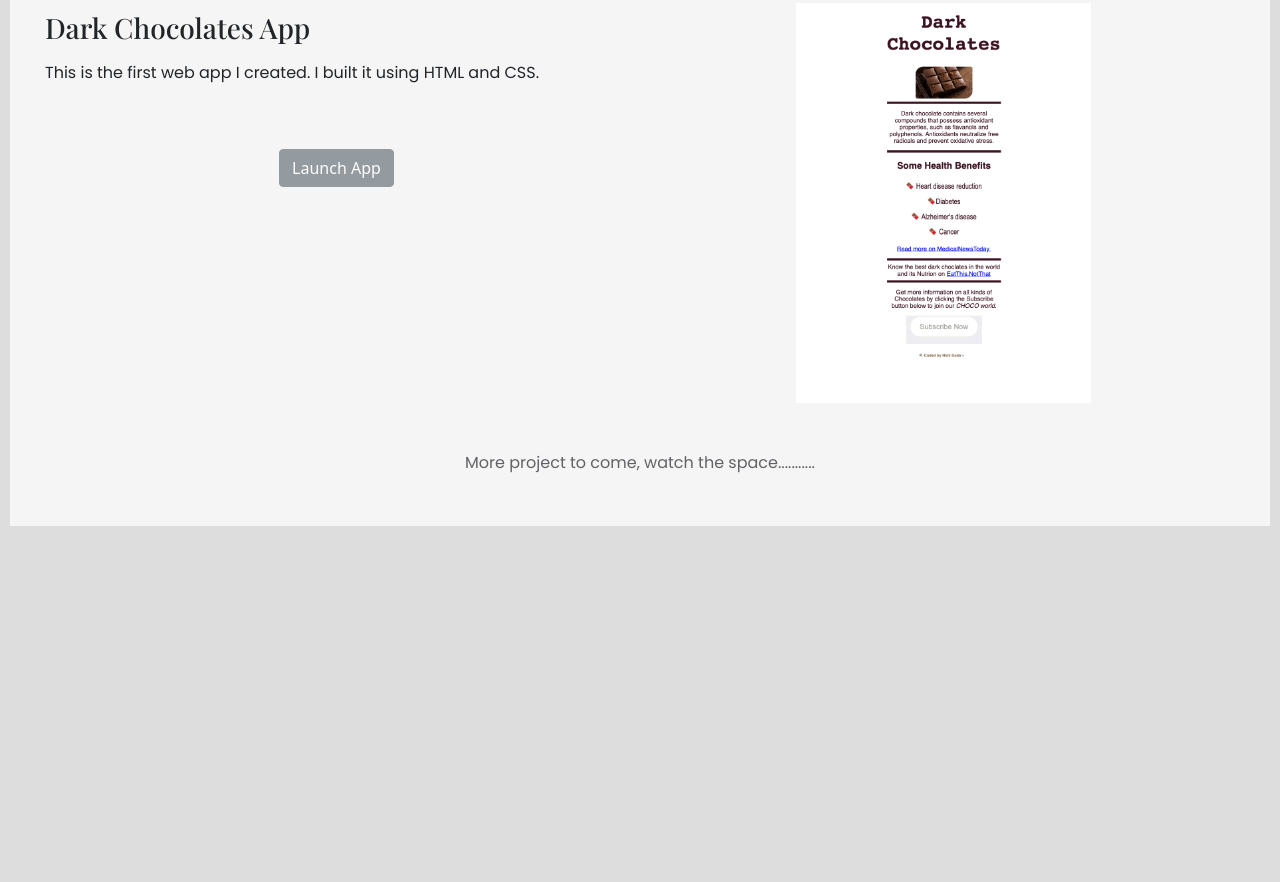
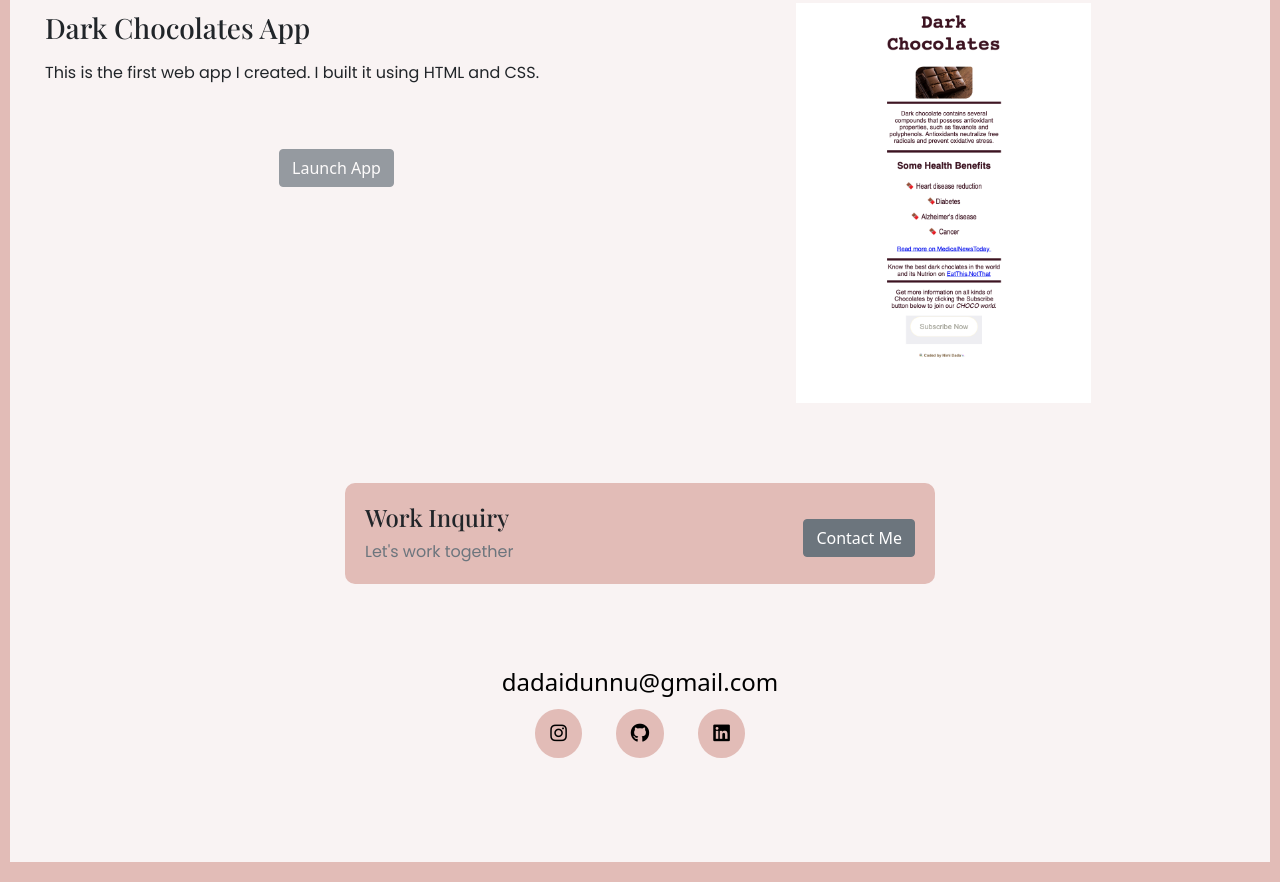
Before and after one commit to Bunny-buzz/Nimi-Dada-Portfolio, a plain HTML site: page index.html in a window 1280 px wide. Shown: the part 1398-2280 px from the top of the page. Before the commit the page ends 1944 px from the top, so only its background shows below. Drawn offline with nearby package versions, Linux system fonts and the light colour scheme.

Commit message:
added footer and css

```diff
--- a/css/styles.css
+++ b/css/styles.css
@@ -1,6 +1,6 @@
 :root {
-  --primary-color: #dddddd;
-  --secondary-color: #f6f5f5;
+  --primary-color: #e2bcb7;
+  --secondary-color: #f9f3f3;
 }
 
 body {
@@ -116,3 +116,40 @@ nav a:hover,
 nav li.active a {
   color: var(--secondary-color);
 }
+footer {
+  margin: 60px 0;
+}
+
+footer .email-link {
+  text-decoration: none;
+  color: black;
+  font-size: 24px;
+}
+
+footer .social-link a {
+  margin: 9px 17px;
+  color: black;
+  background-color: var(--primary-color);
+  padding: 10px 15px;
+  border-radius: 50%;
+  font-size: 19px;
+}
+
+footer .social-link a:hover {
+  color: var(--primary-color);
+  background-color: black;
+  transition: all 100ms ease-in-out;
+}
+footer .email-link:hover {
+  color: var(--primary-color);
+}
+footer .call-to-action {
+  background-color: var(--primary-color);
+  padding: 20px;
+  border-radius: 10px;
+  margin: 80px 300px;
+}
+
+footer .call-to-action p {
+  margin: 0;
+}
--- a/index.html
+++ b/index.html
@@ -139,10 +139,39 @@
           />
         </div>
       </div>
-      <br />
-      <br />
 
-      <p class="center">More project to come, watch the space...........</p>
+      <footer>
+        <div
+          class="call-to-action d-flex justify-content-between mb-5col d-none d-lg-flex"
+        >
+          <div>
+            <h4>Work Inquiry</h4>
+
+            <p class="text-muted">Let's work together</p>
+          </div>
+          <div>
+            <a href="/contact.html" class="btn btn-secondary mt-3"
+              >Contact Me</a
+            >
+          </div>
+        </div>
+        <div class="d-flex justify-content-center">
+          <a href="mailto:dadaidunnu@gmail.com" class="email-link"
+            >dadaidunnu@gmail.com</a
+          >
+        </div>
+        <div class="social-link d-flex justify-content-center">
+          <a href="#"> <i class="fab fa-instagram" target="_blank"></i></a>
+
+          <a href="https://github.com/Bunny-buzz" target="_blank"
+            ><i class="fab fa-github"></i
+          ></a>
+
+          <a href="https://www.linkedin.com/in/nimi-dada/" target="_blank"
+            ><i class="fab fa-linkedin"></i
+          ></a>
+        </div>
+      </footer>
     </div>
   </body>
 </html>
```
Also changed, not shown: about.html (+32 -0 lines), project.html (+31 -3 lines).
